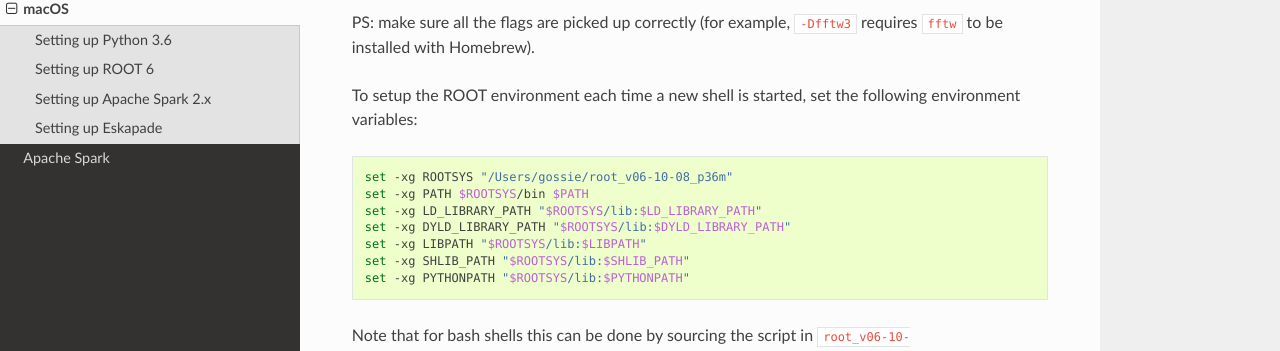
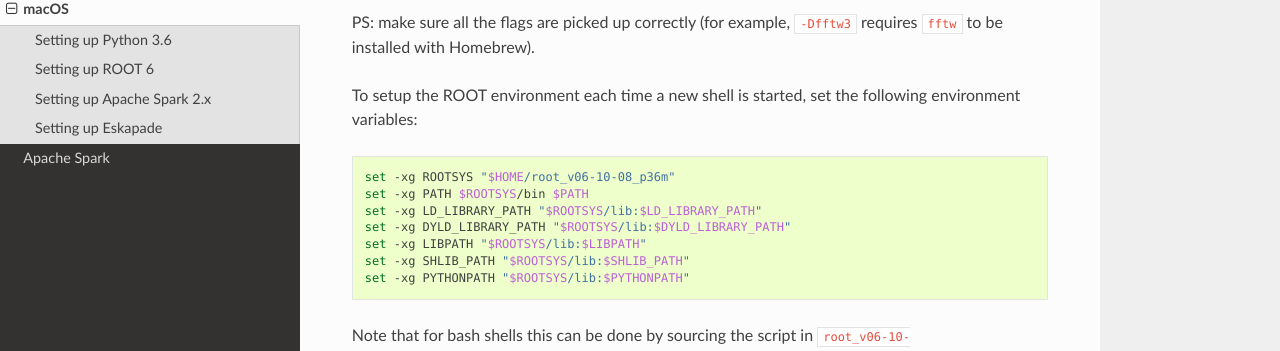
Before and after one commit to KaveIO/Eskapade, a Sphinx documentation site: the page built from docs/source/mac_os.rst, in a window 1280 px wide and 900 px high, scrolled down 853 px. Shown: the part 319-670 px from the top of the window. Built offline with Sphinx 7.4.7 and the Read the Docs theme 2.0.0, drawn with Linux system fonts in a browser that asks for light colours; some of the changed text lies outside the part shown.

Commit message:
Documentation: remove pointers to me

```diff
--- a/docs/source/mac_os.rst
+++ b/docs/source/mac_os.rst
@@ -52,7 +52,7 @@
 .. code-block:: bash
 
   $ mkdir ~/root_v06-10-08_p36m && cd ~/root_v06-10-08_p36m
-  $ cmake -Dfftw3=ON -Dmathmore=ON -Dminuit2=ON -Droofit=ON -Dtmva=ON -Dsoversion=ON -Dthread=ON -Dpython3=ON -DPYTHON_EXECUTABLE=/usr/local/opt/python3/Frameworks/Python.framework/Versions/3.6/bin/python3.6m -DPYTHON_INCLUDE_DIR=/usr/local/opt/python3/Frameworks/Python.framework/Versions/3.6/include/python3.6m/ -DPYTHON_LIBRARY=/usr/local/opt/python3/Frameworks/Python.framework/Versions/3.6/lib/libpython3.6m.dylib /Users/gossie/git/root
+  $ cmake -Dfftw3=ON -Dmathmore=ON -Dminuit2=ON -Droofit=ON -Dtmva=ON -Dsoversion=ON -Dthread=ON -Dpython3=ON -DPYTHON_EXECUTABLE=/usr/local/opt/python3/Frameworks/Python.framework/Versions/3.6/bin/python3.6m -DPYTHON_INCLUDE_DIR=/usr/local/opt/python3/Frameworks/Python.framework/Versions/3.6/include/python3.6m/ -DPYTHON_LIBRARY=/usr/local/opt/python3/Frameworks/Python.framework/Versions/3.6/lib/libpython3.6m.dylib $HOME/root
   $ cmake --build . -- -j7
 
 PS: make sure all the flags are picked up correctly (for example, ``-Dfftw3`` requires ``fftw`` to be installed with Homebrew).
@@ -61,7 +61,7 @@
 
 .. code-block:: bash
 
-  set -xg ROOTSYS "/Users/gossie/root_v06-10-08_p36m"
+  set -xg ROOTSYS "$HOME/root_v06-10-08_p36m"
   set -xg PATH $ROOTSYS/bin $PATH
   set -xg LD_LIBRARY_PATH "$ROOTSYS/lib:$LD_LIBRARY_PATH"
   set -xg DYLD_LIBRARY_PATH "$ROOTSYS/lib:$DYLD_LIBRARY_PATH"
```
